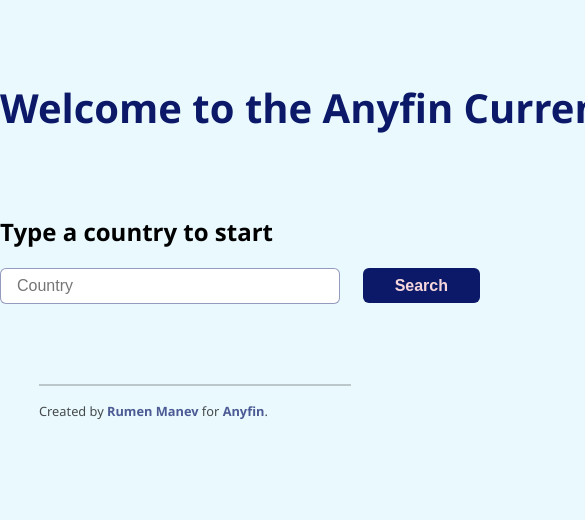
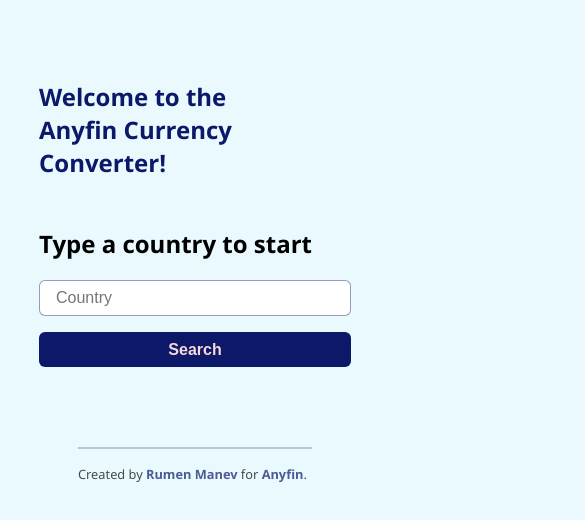
Before and after one commit to rum-n/currency-converter, a React (Create React App) app: page / in a window 390 px wide. Shown: the top 520 px of the page, 585 px wide, since content can reach past the window. Built offline with nearby package versions, Linux system fonts and the light colour scheme.

Commit message:
implementing currency api

```diff
--- a/src/App.js
+++ b/src/App.js
@@ -1,13 +1,16 @@
 import React from 'react';
 import Home from './pages/Home';
 import Footer from './components/footer/Footer';
+// import { CountryProvider } from './components/CountryContext';
 
 function App() {
   return (
-    <div>
-      <Home/>
-      <Footer/>
-    </div>
+    // <CountryProvider>
+      <div>
+        <Home/>
+        <Footer/>
+      </div>
+    // </CountryProvider>
   );
 }
 
--- a/src/components/ConvertCurrency/ConvertCurrency.js
+++ /dev/null
@@ -1,22 +0,0 @@
-import React from 'react';
-// import './styles.css';
-
-function ConvertCurrency() {
-  return (
-    <div>
-        <h2>Enter amount in SEK</h2>
-        <form className='country-input'>
-            <input
-                placeholder='SEK'
-                type='text'
-                name='query'
-                // value={query}
-                // onChange={onChange}
-            />
-            <input className='search' value='Convert' type='submit'/>
-        </form>
-    </div>
-  );
-}
-
-export default ConvertCurrency;
--- a/src/components/CountryDetails/styles.css
+++ b/src/components/CountryDetails/styles.css
@@ -4,7 +4,7 @@
     border-radius: 6px;
     height: auto;
     margin-top: 2rem;
-    padding: 1rem 1rem 2rem 0;
+    padding: 1rem 0;
 }
 
 .country-details span {
--- a/src/components/CountrySearch/CountrySearch.js
+++ b/src/components/CountrySearch/CountrySearch.js
@@ -2,24 +2,28 @@
 import './styles.css';
 import Alert from '../Alert';
 import CountryDetails from './../CountryDetails/CountryDetails';
-import ConvertCurrency from '../ConvertCurrency/ConvertCurrency';
+// import ConvertCurrency from '../ConvertCurrency/ConvertCurrency';
 
 function CountrySearch() {
     const [query, setQuery] = useState('');
     const [country, setCountry] = useState('');
     const [alert, setAlert] = useState('');
+    const [currency, setCurrency] = useState('');
+    const [currencyQuery, setCurrencyQuery] = useState('');
+    const [convertedCurrency, setConvertedCurrency] = useState('');
 
     const url = `https://restcountries.eu/rest/v2/name/${query}`;
     const fetchCountry = async () => {
         if (query !== '') {
             const res = await fetch(url);
-            // if (res.message = 'Not found') {
-            //     return setAlert("No country with that name");
-            // }
+                if (res.status !== 200 && res.status !== 201) {
+                    return setAlert("No country with that name");
+                }
             const countryJSON = await res.json();
             setCountry(countryJSON[0]);
             setQuery('');
             setAlert('');
+            setCurrency(countryJSON[0].currencies[0].code);
             console.log(country);
         } else {
             setAlert('Please submit a country');
@@ -31,6 +35,23 @@
     const onSubmit = e => {
         e.preventDefault();
         fetchCountry();
+    };
+
+    const APIkey = 'c56f5c90d2e02ad185e8f6bc2cda5387';
+    const currencyUrl = `https://data.fixer.io/api/convert?access_key=${APIkey}&from=SEK&to=${currency}&amount=${currencyQuery}`;
+
+    const fetchCurrency = async () => {
+        const res = await fetch(currencyUrl);
+        const currencyJSON = await res.json();
+        setConvertedCurrency(currencyJSON.result);
+        console.log(convertedCurrency);
+    };
+
+    const onCurrencyChange = e => setCurrencyQuery(e.target.value);
+
+    const onCurrencySubmit = e => {
+        e.preventDefault();
+        fetchCurrency();
     };
 
   return (
@@ -51,10 +72,26 @@
             flag={country.flag}
             name={country.name}
             capital={country.capital}
-            population={country.population}
+            population={country.population.toLocaleString()}
+            currency={currency}
         />}
 
-        {country && <ConvertCurrency/>}
+        { country && (
+            <div>
+                <h2>Convert SEK to {currency}</h2>
+                <form onSubmit={onCurrencySubmit} className='country-input'>
+                    <input
+                        placeholder='SEK'
+                        type='text'
+                        name='query'
+                        value={currencyQuery}
+                        onChange={onCurrencyChange}
+                    />
+                    <input className='search' value='Convert' type='submit'/>
+                </form>
+            { convertedCurrency && <h2>{currencyQuery} SEK = {convertedCurrency} {currency}</h2>}
+            </div>
+        )}
     </div>
   );
 }
--- a/src/components/CountrySearch/styles.css
+++ b/src/components/CountrySearch/styles.css
@@ -1,5 +1,5 @@
 input {
-    width: 20rem;
+    width: auto;
     height: 2rem;
     border-radius: 6px;
     border: 1px solid #0b19686e;
@@ -10,8 +10,8 @@
 .country-input {
     display: flex;
     flex-direction: row;
-    width: 50%;
-    justify-content: space-between;
+    /* width: 50%; */
+    /* justify-content: space-between; */
 }
 
 .search {
@@ -25,6 +25,7 @@
     color: #F8D7DC;
     background: #0B1968;
     border: none;
+    margin-left: 1rem;
 }
 
 .search:hover {
@@ -34,3 +35,21 @@
 .alert {
     color: red;
 }
+
+@media only screen and (max-width: 800px) {
+    .country-input {
+        width: 100%;
+    }
+}
+
+@media only screen and (max-width: 600px) {
+    .country-input {
+        display: flex;
+        flex-direction: column;
+    }
+    .search {
+        width: 100%;
+        margin-top: 1rem;
+        margin-left: 0;
+    }
+}
--- a/src/components/footer/styles.css
+++ b/src/components/footer/styles.css
@@ -1,7 +1,7 @@
 footer {
-    width: 80%;
+    width: 60%;
     height: 5rem;
-    margin: 2rem auto;
+    margin: 1rem auto;
 }
 
 footer p {
--- a/src/pages/Home.js
+++ b/src/pages/Home.js
@@ -5,7 +5,7 @@
 function Home() {
   return (
     <div className='main'>
-      <h1 className='title'>Welcome to the Anyfin Currency Converter!</h1>
+      <h1 className='title'>Welcome to the <br/>Anyfin Currency Converter!</h1>
       <CountrySearch/>
     </div>
   );
--- a/src/pages/styles.css
+++ b/src/pages/styles.css
@@ -1,5 +1,5 @@
 .main {
-    width: 60rem;
+    width: 50rem;
     margin: 5rem auto;
 }
 
@@ -7,5 +7,14 @@
     color: #0B1968;
     font-weight: 600;
     font-size: 2.5rem;
-    margin-bottom: 5rem;
+    margin-bottom: 3rem;
 }
+
+@media only screen and (max-width: 800px) {
+    .title {
+        font-size: 1.5rem;
+    }
+    .main {
+        width: 80%;
+    };
+}
```
Also changed, not shown: src/components/ConvertCurrency/styles.css (deleted), 1 other file (tests, documents, lock files or other folders).
